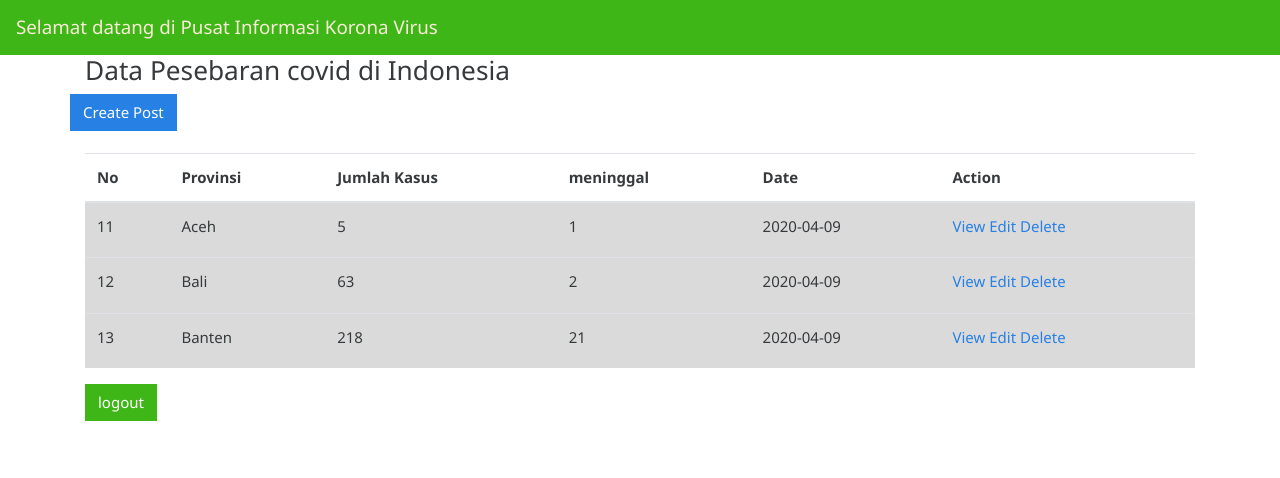
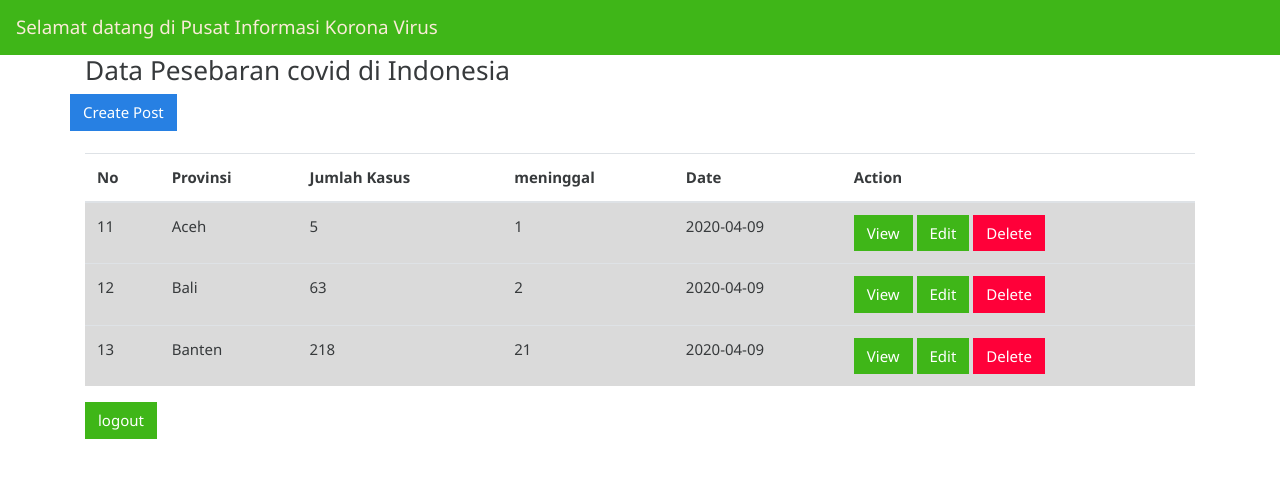
Before and after one commit to Faizahhusniah/projek-uts-pabw.github.io, a PHP site: page / in a window 1280 px wide. Shown: the top 478 px of the page. Run offline with PHP 8.4, Linux system fonts and the light colour scheme; data comes from the database, SQL or seed files in the repository.

Commit message:
Update index.php

```diff
--- a/index.php
+++ b/index.php
@@ -52,9 +52,9 @@ if(isset($_POST['logout'])){
             <td><?php echo $row->meninggal;?></td>
             <td><?php echo $row->published_on;?></td>
             <td>
-               <a href=view.php?id=<?php echo $row->no;?> class="label label-success" >View</a>
-               <a href=edit.php?id=<?php echo $row->no;?> class="label label-success">Edit</a>
-               <a href=delete.php?id=<?php echo $row->no;?> class="label label-danger">Delete</a>
+               <a href=view.php?id=<?php echo $row->no;?> class="btn btn-success" >View</a>
+               <a href=edit.php?id=<?php echo $row->no;?> class="btn btn-success">Edit</a>
+               <a href=delete.php?id=<?php echo $row->no;?> class="btn btn-danger">Delete</a>
             </td>
           </tr>
             <?php
```
